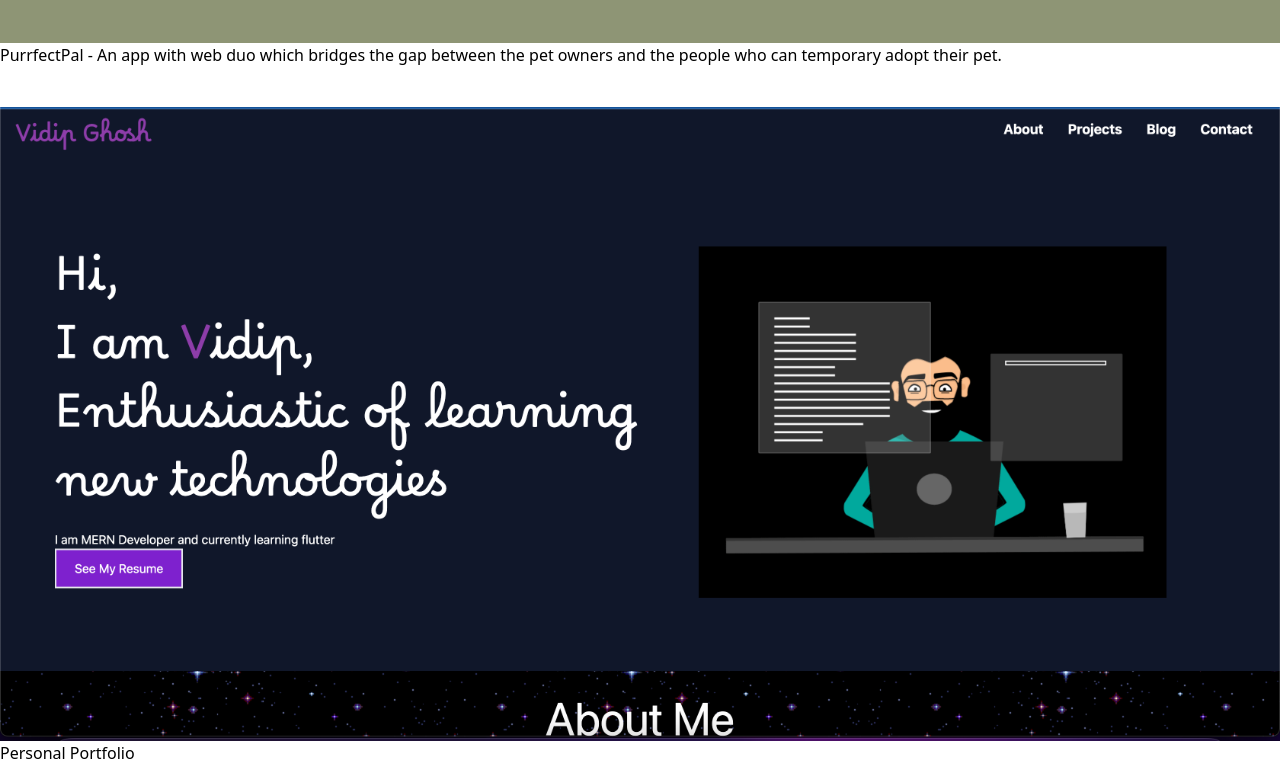
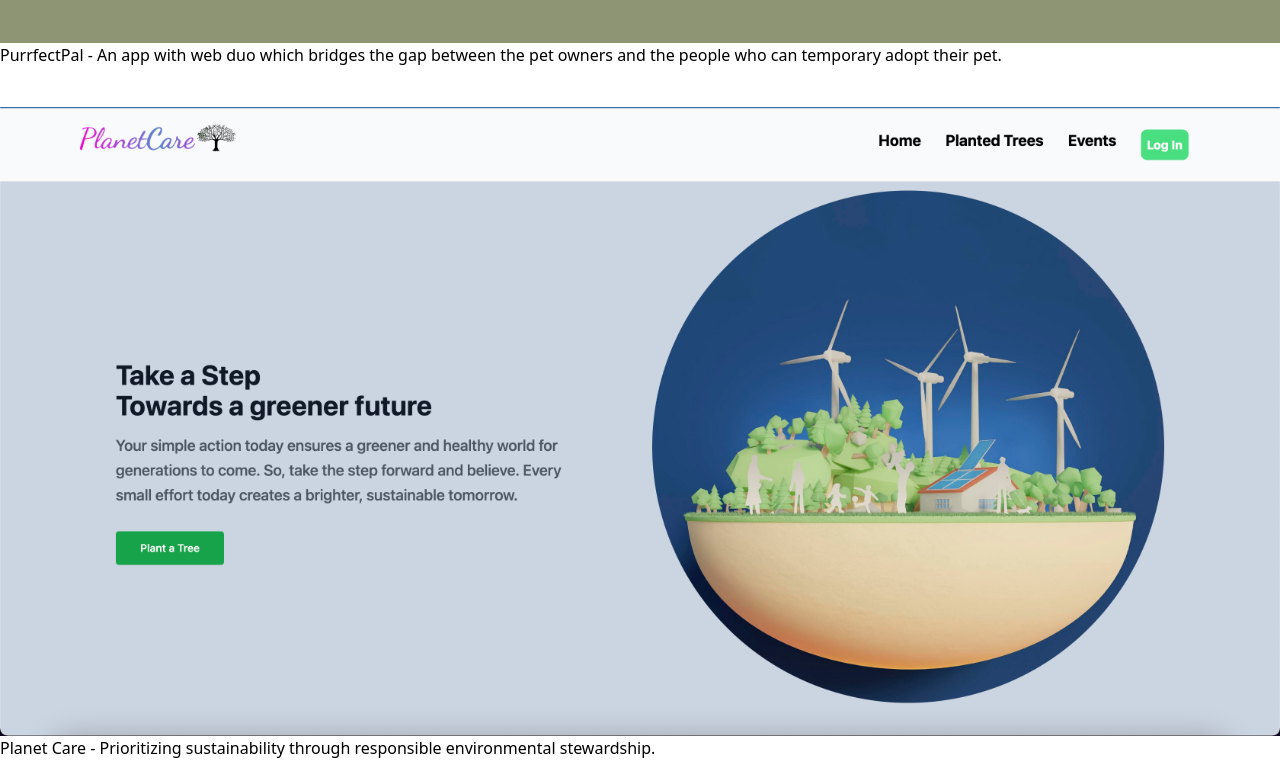
Before and after one commit to Vidip-Ghosh/Personal-Portfolio, a React (Vite) app: page /Projects in a window 1280 px wide. Shown: the part 2351-3120 px from the top of the page. Built offline with nearby package versions, Linux system fonts and the light colour scheme; a web font is replaced by a local one.

Commit message:
removes: portfolio & 50 days badge

```diff
--- a/src/components/Achievements.jsx
+++ b/src/components/Achievements.jsx
@@ -3,7 +3,7 @@ import MLHGitCollabX from '../assets/MLHGitCollabX.png';
 import HacktoberfestBadges from '../assets/HacktoberfestBadges.png';
 import GCloudCertificate from '../assets/GCloudCertificate.png';
 import LinkedInSkillBadge from '../assets/LinkedInSkillBadge.png';
-import Leetcode50Days from '../assets/LeetCode_50Days_Badge2022.gif';
+
 const achievementsList=[
     {
         img:GSSOC_Certificate,
@@ -12,10 +12,6 @@ const achievementsList=[
     {
         img:MLHGitCollabX,
         heading: "MLH Hackathon's React vs. Angular HackBattle",
-    },
-    {
-      img: Leetcode50Days,
-      heading: "LeetCode 50 Days Badge(2022)"
     },
     {
         img: HacktoberfestBadges,
@@ -28,6 +24,10 @@ const achievementsList=[
     {
         img:GCloudCertificate,
         heading: "30 days of Google Cloud Program",
+    },
+    {
+      img:GCloudCertificate,
+      heading: "Hack This Fall 2024",
     }
 ]
 
--- a/src/components/Projects.jsx
+++ b/src/components/Projects.jsx
@@ -2,7 +2,6 @@ import Ideator from '../assets/Ideator.png';
 import GitCollabX from '../assets/GitCollabX.png';
 import FloodGuardia from '../assets/FloodGuardia.png';
 import PurrfectPal from '../assets/PurrfectPal.png';
-import PersonalPortfolio from '../assets/PersonalPortfolio.png'
 import PlanetCare from '../assets/PlanetCare.png'
 import { AiFillGithub } from 'react-icons/ai';
 import AOS from 'aos';
@@ -29,11 +28,6 @@ const projectList = [
     img: PurrfectPal,
     description: 'PurrfectPal - An app with web duo which bridges the gap between the pet owners and the people who can temporary adopt their pet.',
     link: 'https://github.com/Vidip-Ghosh/PurrfectPal'
-  },
-  {
-    img: PersonalPortfolio,
-    description: 'Personal Portfolio',
-    link: 'https://github.com/Vidip-Ghosh/Personal-Portfolio',
   },
   {
     img: PlanetCare,
```
Also changed, not shown: src/assets/PersonalPortfolio.png (deleted), src/assets/QRCodeGenerator.png (deleted).
